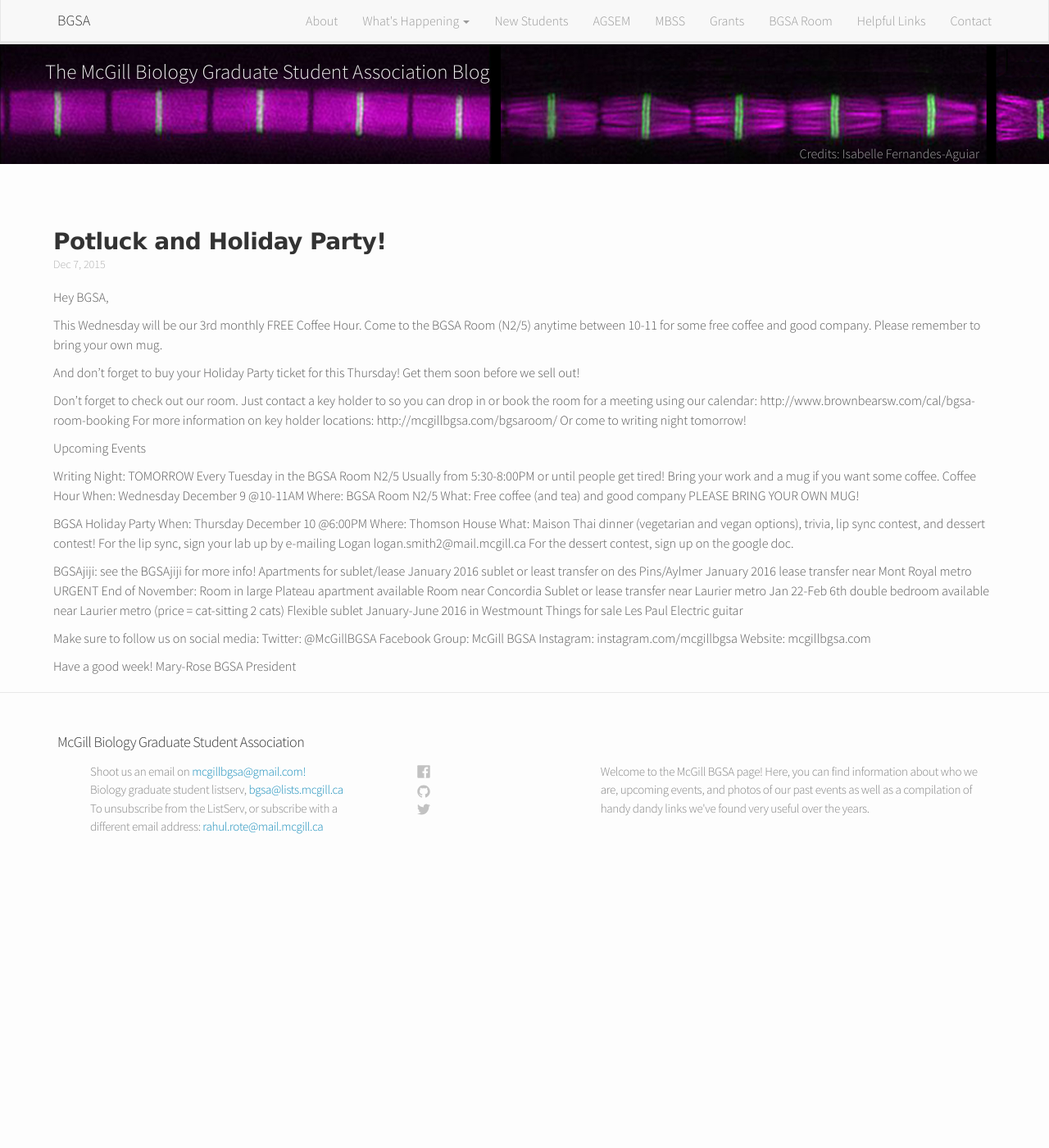
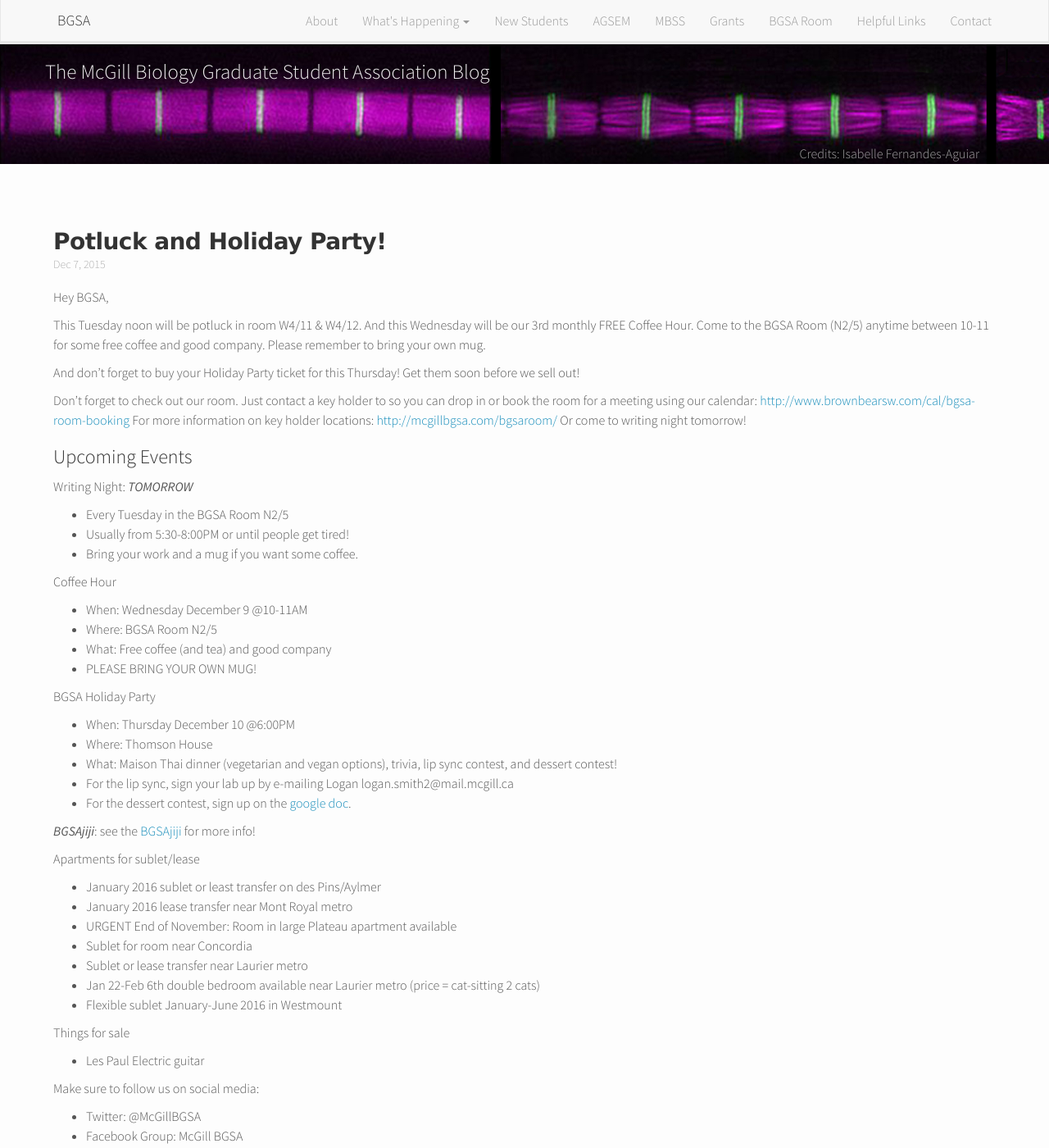
Before and after one commit to McGillBGSA/McGillBGSA.github.io, a Jekyll site: the page built from _posts/2015-12-07-Potluck.md, in a window 1280 px wide and 1400 px high. Shown: the whole window at 82% size. Built offline with Jekyll 4.4.1, drawn with Linux system fonts in a browser that asks for light colours; nearby versions of some CDN libraries; some of the changed text lies outside the part shown.

Commit message:
Update 2015-12-07-Potluck.md

```diff
--- a/_posts/2015-12-07-Potluck.md
+++ b/_posts/2015-12-07-Potluck.md
@@ -8,55 +8,58 @@ categories: event
 
 Hey BGSA,
 
-This Wednesday will be our 3rd monthly FREE Coffee Hour. Come to the BGSA Room (N2/5) anytime between 10-11 for some free coffee and good company. Please remember to bring your own mug.
+This Tuesday noon will be potluck in room W4/11 & W4/12. And this Wednesday will be our 3rd monthly FREE Coffee Hour. Come to the BGSA Room (N2/5) anytime between 10-11 for some free coffee and good company. Please remember to bring your own mug.
 
 And don't forget to buy your Holiday Party ticket for this Thursday! Get them soon before we sell out!
 
-Don't forget to check out our room.  Just contact a key holder to so you can drop in or book the room for a meeting using our calendar: http://www.brownbearsw.com/cal/bgsa-room-booking
+Don't forget to check out our room.  Just contact a key holder to so you can drop in or book the room for a meeting using our calendar: [http://www.brownbearsw.com/cal/bgsa-room-booking](http://www.brownbearsw.com/cal/bgsa-room-booking)
 For more information on key holder locations:
-http://mcgillbgsa.com/bgsaroom/
+[http://mcgillbgsa.com/bgsaroom/](http://mcgillbgsa.com/bgsaroom/)
 Or come to writing night tomorrow!
 
 
-Upcoming Events
+### Upcoming Events
 
-Writing Night: TOMORROW
-Every Tuesday in the BGSA Room N2/5
-Usually from 5:30-8:00PM or until people get tired!
-Bring your work and a mug if you want some coffee.
+Writing Night: _TOMORROW_
+- Every Tuesday in the BGSA Room N2/5
+- Usually from 5:30-8:00PM or until people get tired!
+- Bring your work and a mug if you want some coffee.
+
 Coffee Hour
-When: Wednesday December 9 @10-11AM
-Where: BGSA Room N2/5
-What: Free coffee (and tea) and good company
-PLEASE BRING YOUR OWN MUG!
+* When: Wednesday December 9 @10-11AM
+* Where: BGSA Room N2/5
+* What: Free coffee (and tea) and good company
+* PLEASE BRING YOUR OWN MUG!
 
 BGSA Holiday Party
-When: Thursday December 10 @6:00PM
-Where: Thomson House
-What: Maison Thai dinner (vegetarian and vegan options), trivia, lip sync contest, and dessert contest!
-For the lip sync, sign your lab up by e-mailing Logan logan.smith2@mail.mcgill.ca
-For the dessert contest, sign up on the google doc.
+* When: Thursday December 10 @6:00PM
+* Where: Thomson House
+* What: Maison Thai dinner (vegetarian and vegan options), trivia, lip sync contest, and dessert contest!
+* For the lip sync, sign your lab up by e-mailing Logan logan.smith2@mail.mcgill.ca
+* For the dessert contest, sign up on the [google doc](https://docs.google.com/spreadsheets/d/1Y9iYjV1Sw7t8uupajvaXIaNxLT-CJcSs7AJ0Y0QWLyo/edit?ts=565364cc#gid=0&vpid=A1).
 
 
-BGSAjiji: see the BGSAjiji for more info!
+*BGSAjiji*: see the [BGSAjiji](https://docs.google.com/spreadsheets/d/1s9BcBibvzUni4RXZ90X5_LQtxD_19S6mxys_-VmQ1CM/edit?pli=1#gid=0) for more info!
+
 Apartments for sublet/lease
-January 2016 sublet or least transfer on des Pins/Aylmer
-January 2016 lease transfer near Mont Royal metro
-URGENT End of November: Room in large Plateau apartment available
-Room near Concordia
-Sublet or lease transfer near Laurier metro
-Jan 22-Feb 6th double bedroom available near Laurier metro (price = cat-sitting 2 cats)
-Flexible sublet January-June 2016 in Westmount
+* January 2016 sublet or least transfer on des Pins/Aylmer
+* January 2016 lease transfer near Mont Royal metro
+* URGENT End of November: Room in large Plateau apartment available
+* Sublet for room near Concordia
+* Sublet or lease transfer near Laurier metro
+* Jan 22-Feb 6th double bedroom available near Laurier metro (price = cat-sitting 2 cats)
+* Flexible sublet January-June 2016 in Westmount
+
 Things for sale
-Les Paul Electric guitar
+* Les Paul Electric guitar
 
 Make sure to follow us on social media:
-Twitter: @McGillBGSA
-Facebook Group: McGill BGSA
-Instagram: instagram.com/mcgillbgsa
-Website: mcgillbgsa.com
+* Twitter: @McGillBGSA
+* Facebook Group: McGill BGSA
+* Instagram: instagram.com/mcgillbgsa
+* Website: *mcgillbgsa.com*
 
 
 Have a good week!
-Mary-Rose
-BGSA President
+
+BGSA exects
```
